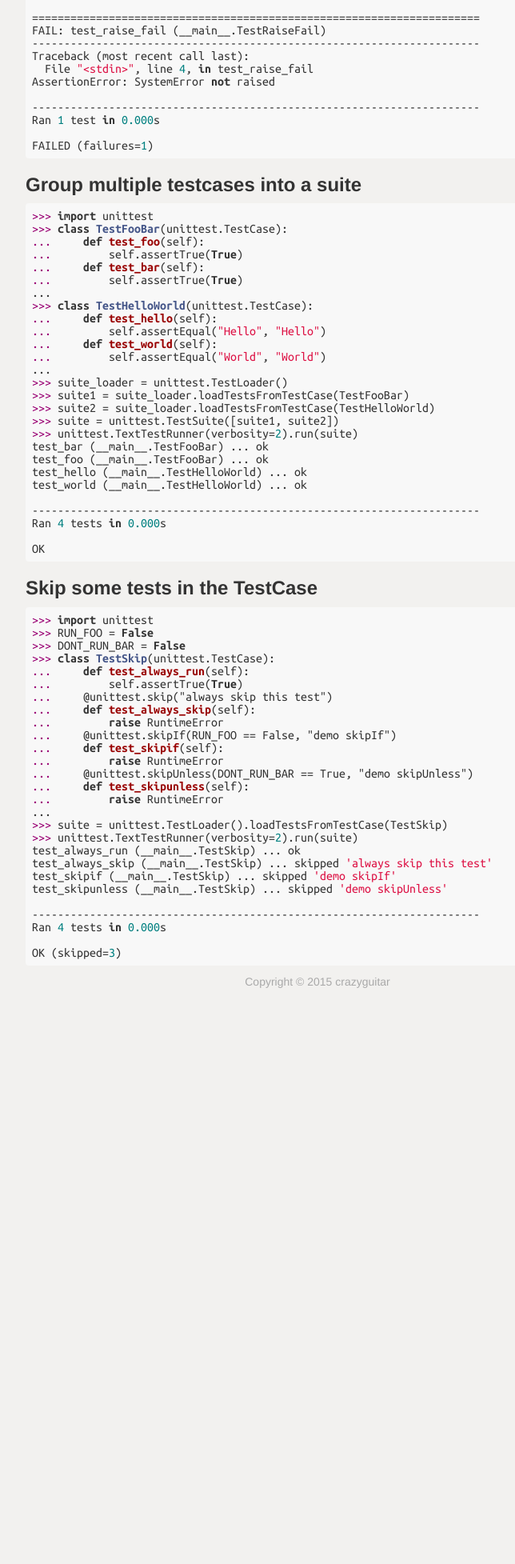
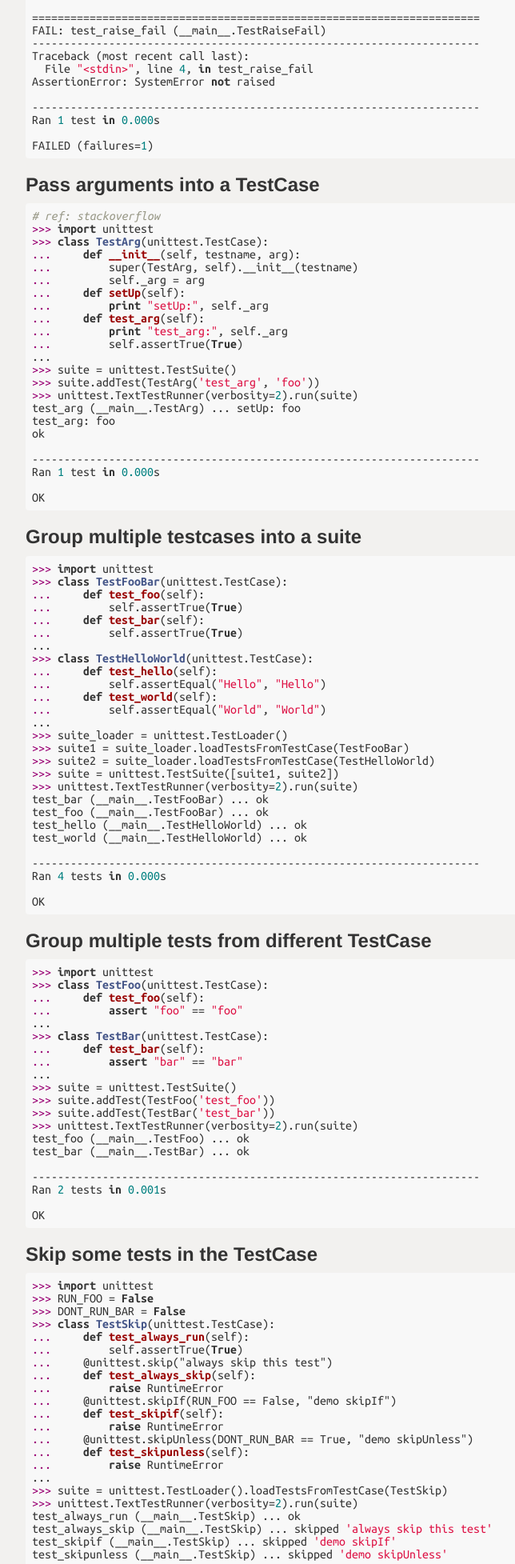
Before and after one commit to crazyguitar/cheatsheet, a Flask app: page /python-test in a window 1280 px wide. Shown: the part 2464-4419 px from the top of the page at 80% size, without its empty margins (243-887 px from the left). Before the commit the page ends 3699 px from the top, so only its background shows below. Run offline with Flask 2, Linux system fonts and the light colour scheme; some libraries are stand-ins or nearby versions.

Commit message:
Add some Python unittest note

```diff
--- a/server/templates/cheatsheet/python-test.html
+++ b/server/templates/cheatsheet/python-test.html
@@ -153,6 +153,33 @@ Ran 1 test in 0.000s
 FAILED (failures=1)
 </pre>
 
+<h3>Pass arguments into a TestCase</h3>
+<pre class="code python">
+# ref: <a herf="http://stackoverflow.com/questions/1842168/python-unit-test-pass-command-line-arguments-to-setup-of-unittest-testcase">stackoverflow</a>
+&gt;&gt;&gt; import unittest
+&gt;&gt;&gt; class TestArg(unittest.TestCase):
+...     def __init__(self, testname, arg):
+...         super(TestArg, self).__init__(testname)
+...         self._arg = arg
+...     def setUp(self):
+...         print "setUp:", self._arg
+...     def test_arg(self):
+...         print "test_arg:", self._arg
+...         self.assertTrue(True)
+...
+&gt;&gt;&gt; suite = unittest.TestSuite()
+&gt;&gt;&gt; suite.addTest(TestArg('test_arg', 'foo'))
+&gt;&gt;&gt; unittest.TextTestRunner(verbosity=2).run(suite)
+test_arg (__main__.TestArg) ... setUp: foo
+test_arg: foo
+ok
+
+----------------------------------------------------------------------
+Ran 1 test in 0.000s
+
+OK
+</pre>
+
 <h3>Group multiple testcases into a suite</h3>
 <pre class="code python">
 &gt;&gt;&gt; import unittest
@@ -183,6 +210,31 @@ Ran 4 tests in 0.000s
 
 OK
 </pre>
+
+<h3>Group multiple tests from different TestCase</h3>
+<pre class="code python">
+&gt;&gt;&gt; import unittest
+&gt;&gt;&gt; class TestFoo(unittest.TestCase):
+...     def test_foo(self):
+...         assert "foo" == "foo"
+...
+&gt;&gt;&gt; class TestBar(unittest.TestCase):
+...     def test_bar(self):
+...         assert "bar" == "bar"
+...
+&gt;&gt;&gt; suite = unittest.TestSuite()
+&gt;&gt;&gt; suite.addTest(TestFoo('test_foo'))
+&gt;&gt;&gt; suite.addTest(TestBar('test_bar'))
+&gt;&gt;&gt; unittest.TextTestRunner(verbosity=2).run(suite)
+test_foo (__main__.TestFoo) ... ok
+test_bar (__main__.TestBar) ... ok
+
+----------------------------------------------------------------------
+Ran 2 tests in 0.001s
+
+OK
+</pre>
+
 
 <h3>Skip some tests in the TestCase</h3>
 <pre class="code python">
@@ -215,6 +267,33 @@ Ran 4 tests in 0.000s
 OK (skipped=3)
 </pre>
 
+<h3>Python unittest skip setup & teardown when the test is skipped</h3>
+<pre class="code python">
+&gt;&gt;&gt; import unittest
+&gt;&gt;&gt; class TestSkip(unittest.TestCase):
+...     def setUp(self):
+...         print "setUp"
+...     def tearDown(self):
+...         print "tearDown"
+...     @unittest.skip("skip this test")
+...     def test_skip(self):
+...         raise RuntimeError
+...     def test_not_skip(self):
+...         self.assertTrue(True)
+...
+&gt;&gt;&gt; suite = unittest.TestLoader().loadTestsFromTestCase(TestSkip)
+&gt;&gt;&gt; unittest.TextTestRunner(verbosity=2).run(suite)
+test_not_skip (__main__.TestSkip) ... setUp
+tearDown
+ok
+test_skip (__main__.TestSkip) ... skipped 'skip this test'
+
+----------------------------------------------------------------------
+Ran 2 tests in 0.000s
+
+OK (skipped=1)
+</pre>
+
 </div>
 </div>
 
```
